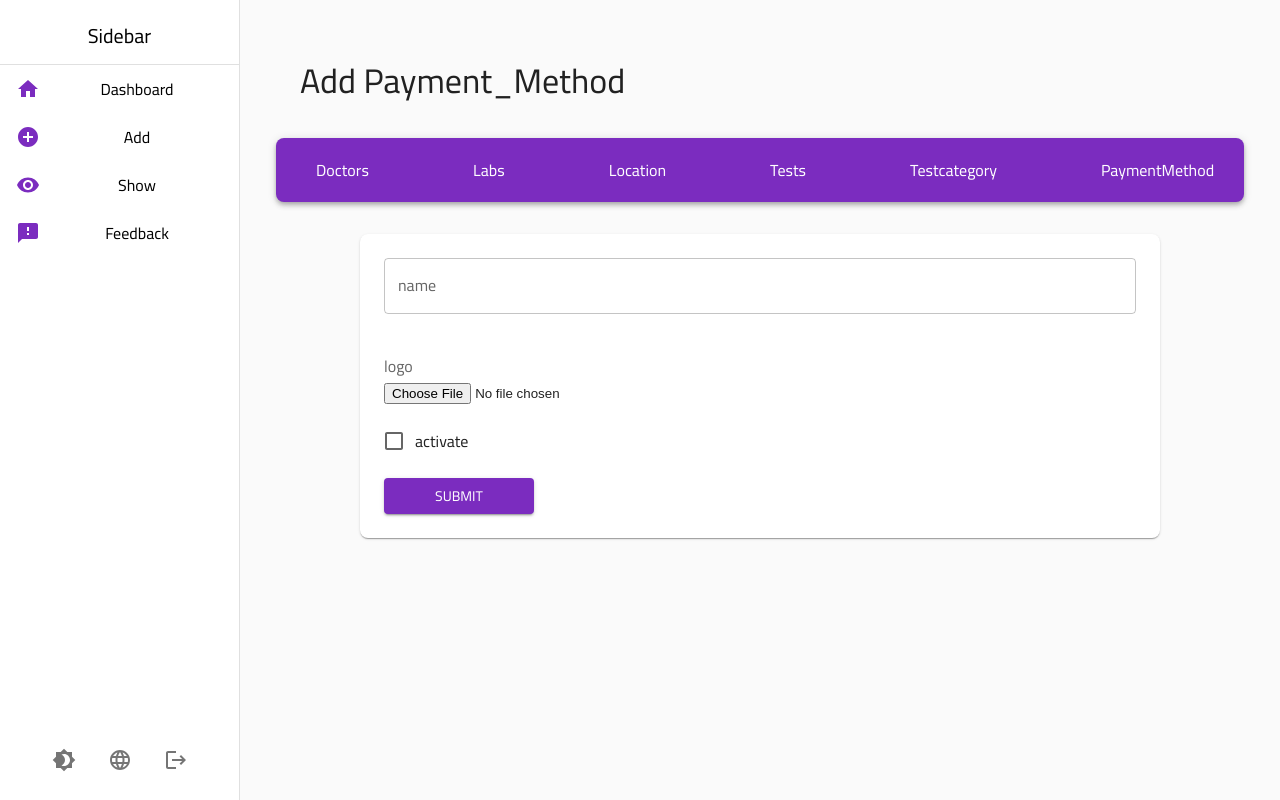
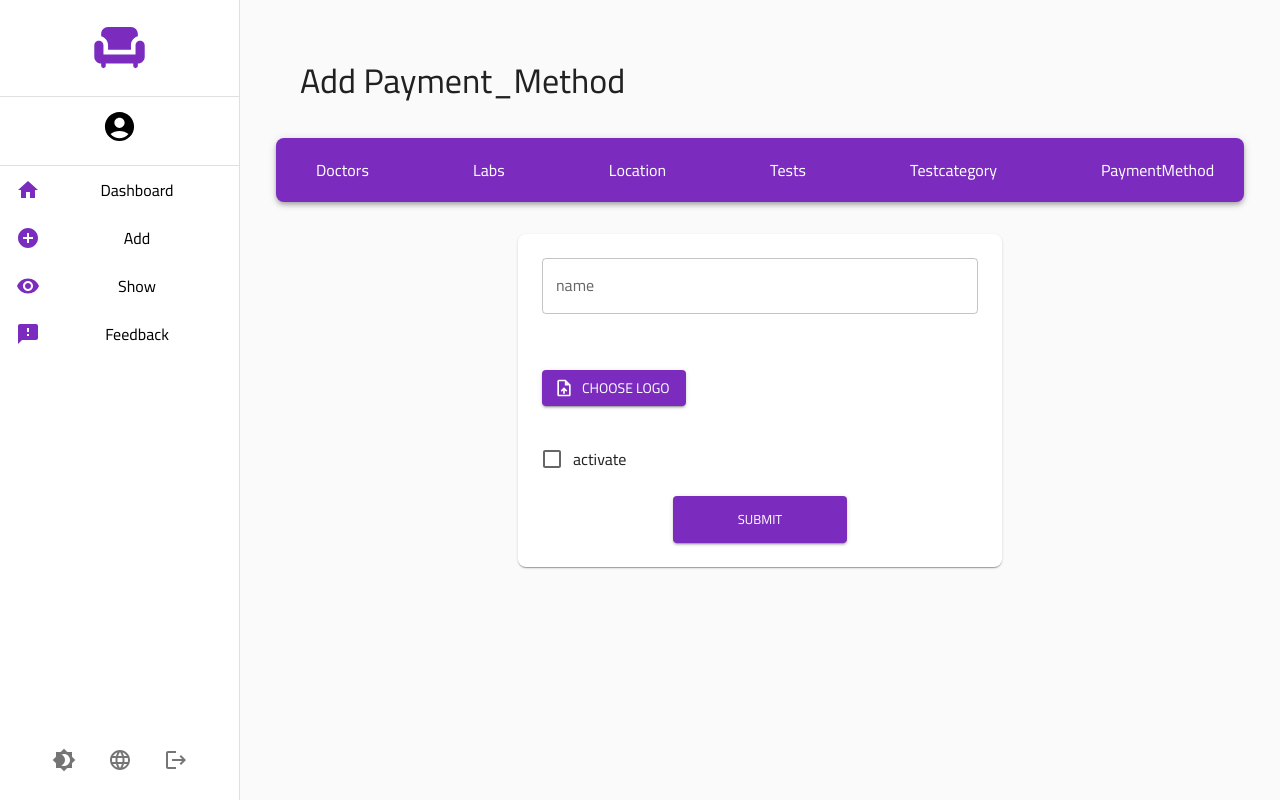
Before and after one commit to mouaztaloo00/Doctors, a React (Create React App) app: page /add/add_paymentMethod in a window 1280 px wide. Built offline with nearby package versions, Linux system fonts and the light colour scheme; no server answers; sample sign-in values are in the browser's storage.

Commit message:
add style

```diff
--- a/src/App.js
+++ b/src/App.js
@@ -47,8 +47,9 @@ const MainContent = ({ darkMode, toggleDarkMode, sidebarOpen, setSidebarOpen, ha
       )}
       <main className={`main-content ${!isLoginPage && sidebarOpen ? 'sidebar-open' : 'sidebar-closed'}`}>
         <Routes>
-          <Route path="/login" element={<Login />} />
+          <Route path="/login" element={<Login />}/>
           <Route path="/" element={<ProtectedRoute element={<Dashboard />} allowedProfiles={['Patient', 'Nurse', 'LabEmployee', 'Doctor', 'LabManager']} />} />
+          {/* Admin pages */}
           <Route path="/add/add_doctors" element={<ProtectedRoute element={<AddDoctors />} allowedProfiles={['LabManager']} />}  />
           <Route path="/add/add_labs" element={<ProtectedRoute element={<AddLabs />} allowedProfiles={['LabManager']} />} />
           <Route path="/add/add_location" element={<ProtectedRoute element={<AddLocation />} allowedProfiles={['LabManager']} />}  />
--- a/src/components/Sidebar.js
+++ b/src/components/Sidebar.js
@@ -8,6 +8,8 @@ import AddCircleIcon from '@mui/icons-material/AddCircle';
 import VisibilityIcon from '@mui/icons-material/Visibility';
 import FeedbackIcon from '@mui/icons-material/Feedback';
 import axios from 'axios';
+import ChairIcon from '@mui/icons-material/Chair';
+import AccountCircleIcon from '@mui/icons-material/AccountCircle';
 
 const Sidebar = ({ open, toggleDarkMode, darkMode }) => {
   const apiBaseUrl = process.env.REACT_APP_API_BASE_URL;
@@ -78,7 +80,17 @@ const Sidebar = ({ open, toggleDarkMode, darkMode }) => {
           <ListItemText
             primary={
               <Typography variant="h6" sx={{ width: '100%', textAlign: 'center' }}>
-                {t('sidebar.title')}
+               < ChairIcon  color="primary"  sx={{ fontSize: 55 }} />
+              </Typography>
+            }
+          />
+        </ListItem>
+        <Divider />
+        <ListItem>
+          <ListItemText
+            primary={
+              <Typography variant="h6" sx={{ width: '100%', textAlign: 'center' }}>
+               < AccountCircleIcon  sx={{ fontSize: 35 }} />
               </Typography>
             }
           />
--- a/src/locales/ar/translation.json
+++ b/src/locales/ar/translation.json
@@ -37,8 +37,8 @@
     "logo":"الأيقونة",
     "activate":"فعال",
     "category":"الصنف",
-    "description":"الوصف"
-
+    "description":"الوصف",
+    "chooseLogo":"اختيار الأيقونة"
 
   },
   "show": {
--- a/src/locales/en/translation.json
+++ b/src/locales/en/translation.json
@@ -38,7 +38,8 @@
     "latitude_y":"latitude_y",
     "longitude_x":"longitude_x",
     "category":"Category",
-    "description":"description"
+    "description":"description",
+    "chooseLogo" : "choose Logo"
   },
   "show": {
     "title1": "Show Doctors",
--- a/src/pages/Login.js
+++ b/src/pages/Login.js
@@ -3,7 +3,13 @@ import axios from 'axios';
 import { Snackbar, TextField, Button, Alert, Container, Typography, Box, IconButton, InputAdornment, CircularProgress } from '@mui/material';
 import { Visibility, VisibilityOff } from '@mui/icons-material';
 import { useNavigate } from 'react-router-dom';
+import * as Yup from 'yup';
 import { messaging, getToken } from '../firebase';
+
+const validationSchema = Yup.object({
+  phone_number: Yup.string().required('Phone number is required'),
+  password: Yup.string().required('Password is required'),
+});
 
 const Login = () => {
   const apiBaseUrl = process.env.REACT_APP_API_BASE_URL;
--- a/src/pages/SupPages/Add/AddDoctors.js
+++ b/src/pages/SupPages/Add/AddDoctors.js
@@ -204,9 +204,18 @@ const AddDoctors = () => {
                   error={touched.password_confirmation && Boolean(errors.password_confirmation)}
                   helperText={touched.password_confirmation && errors.password_confirmation}
                 />
-                <Button type="submit" variant="contained" color="primary" style={{ width: '200px' }} disabled={isSubmitting}>
+                <Box sx={{ mt: 2, textAlign: 'center' }}>
+                <Button type="submit" variant="contained" color="primary"
+                 style={{
+                 width: '50%',
+                 maxWidth: '400px',
+                 padding: '14px',
+                 fontSize: '14px'
+                  }}
+                  disabled={isSubmitting}>
                   {t('add.submit')}
                 </Button>
+                </Box>
               </Form>
             )}
           </Formik>
--- a/src/pages/SupPages/Add/AddLabs.js
+++ b/src/pages/SupPages/Add/AddLabs.js
@@ -189,9 +189,18 @@ const AddLabs = () => {
                   error={touched.password_confirmation && Boolean(errors.password_confirmation)}
                   helperText={touched.password_confirmation && errors.password_confirmation}
                 />
-                <Button type="submit" variant="contained" color="primary" style={{ width: '200px' }} disabled={isSubmitting}>
+                <Box sx={{ mt: 2, textAlign: 'center' }}>
+                <Button type="submit" variant="contained" color="primary"
+                 style={{
+                 width: '50%',
+                 maxWidth: '400px',
+                 padding: '14px',
+                 fontSize: '14px'
+                  }}
+                  disabled={isSubmitting}>
                   {t('add.submit')}
                 </Button>
+                </Box>
               </Form>
             )}
           </Formik>
--- a/src/pages/SupPages/Add/AddLocation.js
+++ b/src/pages/SupPages/Add/AddLocation.js
@@ -245,7 +245,12 @@ const AddLocation = () => {
                   </Box>
                 </Box>
                 <Box sx={{ mt: 4, textAlign: 'center' }}>
-                  <Button type="submit" variant="contained" color="primary" style={{ width: '200px' }} disabled={isSubmitting}>
+                  <Button type="submit" variant="contained" color="primary"
+                  style={{
+                      width: '50%',
+                      maxWidth: '400px',
+                      padding: '14px',
+                      fontSize: '14px'}} disabled={isSubmitting}>
                     {t('add.submit')}
                   </Button>
                 </Box>
--- a/src/pages/SupPages/Add/AddPaymentMethod.js
+++ b/src/pages/SupPages/Add/AddPaymentMethod.js
@@ -5,7 +5,7 @@ import axios from 'axios';
 import { Formik, Form, Field } from 'formik';
 import * as Yup from 'yup';
 import AddMiniNavbar from '../../../components/minBar/AddMiniNavbar';
-
+import UploadFileIcon from '@mui/icons-material/UploadFile';
 const validationSchema = Yup.object({
   method_name: Yup.string().required('Method name is required'),
   logo: Yup.mixed().required('Logo is required')
@@ -92,24 +92,28 @@ const AddPaymentMethod = () => {
     {t('add.title6')}
   </Typography>
   <AddMiniNavbar />
-      <Box sx={{
+  <Box
+    sx={{
       display: 'flex',
       justifyContent: 'center',
       mt: 4,
-      }}>
-        <Box sx={{
-          width: '100%',
-          maxWidth: '800px',
+    }}
+  >
+    <Box
+      sx={{
+        width: '50%',
+        maxWidth: '500px',
         bgcolor: 'background.paper',
         p: 3,
         borderRadius: 2,
         boxShadow: 1,
-        }}>
+      }}
+    >
       <Formik
         initialValues={{
           method_name: '',
           logo: null,
-              isActive: false
+          isActive: false,
         }}
         validationSchema={validationSchema}
         onSubmit={handleSubmit}
@@ -126,16 +130,32 @@ const AddPaymentMethod = () => {
                 error={touched.method_name && Boolean(errors.method_name)}
                 helperText={touched.method_name && errors.method_name}
               />
-                </Box><br/>
-                <Box sx={{ mb: 2, display:'block' , alignItems: 'center' }}>
-                  <FormLabel sx={{ mr: 2 }}>{t('add.logo')}</FormLabel>
+            </Box>
+            <br />
+            <Box sx={{ mb: 2, display: 'block', alignItems: 'center' }}>
+              <Button
+                variant="contained"
+                component="label"
+                startIcon={<UploadFileIcon />} // افترض أنك ستستخدم أيقونة مثل UploadIcon
+                sx={{
+                  backgroundColor: 'primary',
+                  color: 'primary',
+                  '&:hover': {
+                    backgroundColor: 'primary',
+                  },
+                  mt: 2,
+                  mb: 2,
+                }}
+              >
+                {t('add.chooseLogo')}
                 <input
                   type="file"
                   accept="image/*"
+                  hidden
                   onChange={(e) => setFieldValue('logo', e.currentTarget.files[0])}
                   ref={fileInputRef}
-                    style={{ display: 'block', marginTop:'5px'}}
                 />
+              </Button>
               {touched.logo && errors.logo && (
                 <div style={{ color: 'red' }}>{errors.logo}</div>
               )}
@@ -151,15 +171,22 @@ const AddPaymentMethod = () => {
                 label={t('add.activate')}
               />
             </Box>
+            <Box sx={{ mt: 2, textAlign: 'center' }}>
               <Button
                 type="submit"
                 variant="contained"
                 color="primary"
-                  style={{ width: '150px' }}
+                style={{
+                  width: '40%',
+                  maxWidth: '400px',
+                  padding: '12px',
+                  fontSize: '13px',
+                }}
                 disabled={isSubmitting}
               >
                 {t('add.submit')}
               </Button>
+            </Box>
           </Form>
         )}
       </Formik>
@@ -171,7 +198,6 @@ const AddPaymentMethod = () => {
     autoHideDuration={6000}
     onClose={handleCloseSnackbar}
     anchorOrigin={{ vertical: 'bottom', horizontal: 'center' }}
-
     sx={{
       position: 'fixed',
       top: '80%',
@@ -179,11 +205,7 @@ const AddPaymentMethod = () => {
       transform: 'translate(-50%, -50%)',
     }}
   >
-        <Alert
-          onClose={handleCloseSnackbar}
-          severity={snackbarSeverity}
-          sx={{ width: '100%'}}
-        >
+    <Alert onClose={handleCloseSnackbar} severity={snackbarSeverity} sx={{ width: '100%' }}>
       {snackbarMessage}
     </Alert>
   </Snackbar>
--- a/src/pages/SupPages/Add/AddTests.js
+++ b/src/pages/SupPages/Add/AddTests.js
@@ -135,9 +135,18 @@ const AddTests = () => {
                   error={touched.description && Boolean(errors.description)}
                   helperText={touched.description && errors.description}
                 />
-                <Button type="submit" variant="contained" color="primary" style={{ width: '200px' }} disabled={isSubmitting}>
+                <Box sx={{ mt: 2, textAlign: 'center' }}>
+                <Button type="submit" variant="contained" color="primary"
+                 style={{
+                 width: '50%',
+                 maxWidth: '400px',
+                 padding: '14px',
+                 fontSize: '14px'
+                  }}
+                  disabled={isSubmitting}>
                   {t('add.submit')}
                 </Button>
+                </Box>
               </Form>
             )}
           </Formik>
```
Also changed, not shown: src/pages/SupPages/Add/AddTestcategory.js (+13 -12 lines). Lines whose indentation alone changed are shown as unchanged.
